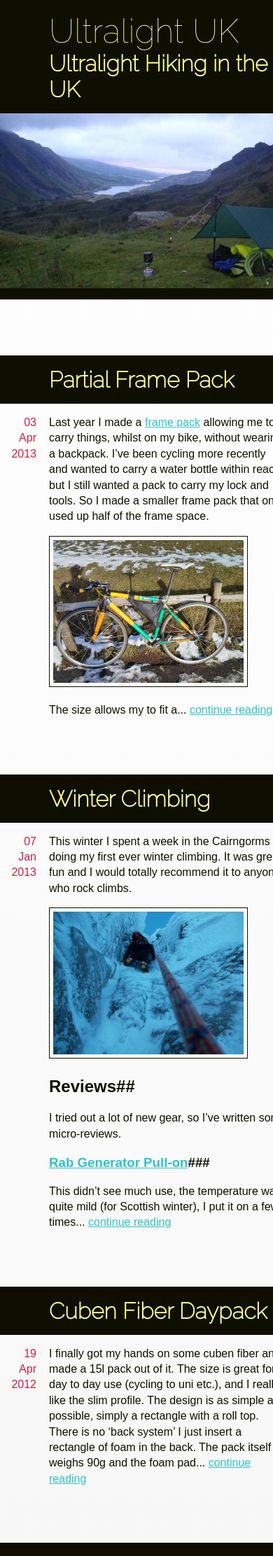
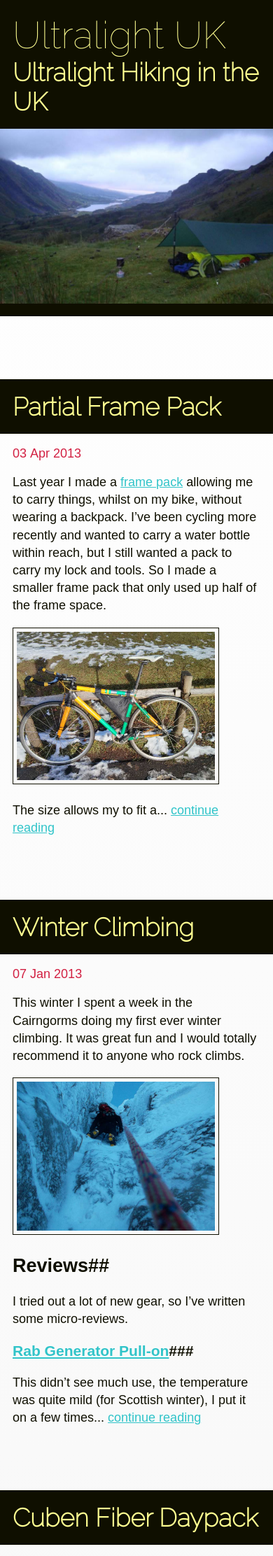
Before and after one commit to notclive/notclive.co.uk, a Jekyll site: the page built from ul/index.html, in a window 390 px wide. Shown: the top 2224 px of the page at 70% size. Built offline with Jekyll 4.4.1, drawn with Linux system fonts in a browser that asks for light colours.

Commit message:
inline date on thin screens

```diff
--- a/ul/css/style.css
+++ b/ul/css/style.css
@@ -1,38 +1,71 @@
 body {
     color: #0F0F00;
     margin: 0;
-	min-width: 480px;
 	font-family: sans-serif;
     background-image: linear-gradient( top, #fff 0%, #eee 100% );
     background-image: -o-linear-gradient( top, #fff 0%, #eee 100% );
     background-image: -moz-linear-gradient( top, #fff 0%, #eee 100% );
     background-image: -webkit-linear-gradient( top, #fff 0%, #eee 100% );
     background-image: -ms-linear-gradient( top, #fff 0%, #eee 100% );
-
 }
 
 .centered {
 	max-width: 920px;
-	padding: 0 70px;
 	margin-left: auto;
 	margin-right: auto;
+}
+
+/* moves date below header */
+@media (max-width: 800px) {
+
+	html {
+		font-size: 18px
+	}
+
+    .date {
+        margin-bottom: 18px;
+        margin-bottom: 1rem;
+    }
+
+    .date div {
+        display: inline-block;
+    }
+
+    .centered {
+        padding: 0 18px;
+        padding: 0 1rem;
+    }
+}
+
+/* moves date to left */
+@media (min-width: 800px) {
+
+	html {
+		font-size: 20px
+	}
+
+    .date {
+	    height: 0;
+	    position: relative;
+	    left: -88px;
+	    color: #d22042;
+        line-height: 1.4;
+    }
+
+    .date div {
+	    text-align: right;
+	    width: 70px;
+    }
+
+
+    .centered {
+        padding: 0 90px;
+    }
 }
 
 @media (min-width: 1100px) {
 	html {
 		font-size: 22px
-	}
-}
-
-@media (min-width: 900px) and (max-width: 1100px) {
-	html {
-		font-size: 20px
-	}
-}
-
-@media (min-width: 700px) and (max-width: 900px) {
-	html {
-		font-size: 18px
 	}
 }
 
@@ -96,24 +129,15 @@ body {
 
 /**************************** Blog Post ****************************/
 
+.date {
+    color: #d22042;
+}
+
 .article {
     margin-top: 90px;
     margin-top: 5rem;
     margin-bottom: 36px;
     margin-bottom: 2rem;
-}
-
-.date { /* moves date to left */
-	height: 0;
-	position: relative;
-	left: -88px;
-	color: #d22042;
-    line-height: 1.4;
-}
-
-.date div {
-	text-align: right;
-	width: 70px;
 }
 
 .article p {
```
